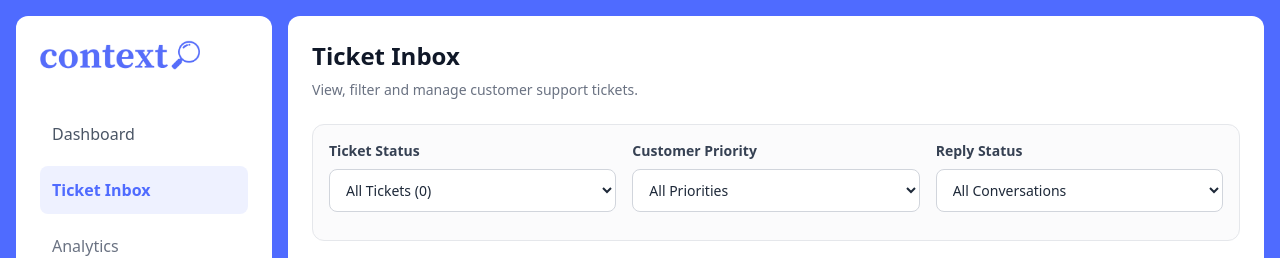
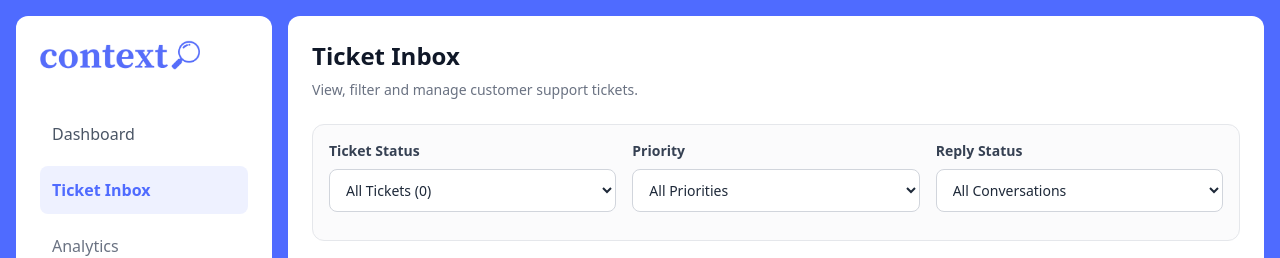
Before and after one commit to mraryapravin/context-ai, a Next.js app: page /inbox in a window 1280 px wide. Shown: the top 258 px of the page. Built offline with nearby package versions, Linux system fonts and the light colour scheme; no server answers; the database is empty; sample sign-in values are in the browser's storage.

Commit message:
Small changes to documentation and inbox UI naming

```diff
--- a/components/tickets/InboxFilters.tsx
+++ b/components/tickets/InboxFilters.tsx
@@ -105,7 +105,7 @@ export default function InboxFilters({
             htmlFor="customer-priority-filter"
             className="block text-sm font-semibold text-gray-700"
           >
-            Customer Priority
+            Priority
           </label>
 
           <select
```
Also changed, not shown: 1 other file (tests, documents, lock files or other folders).
